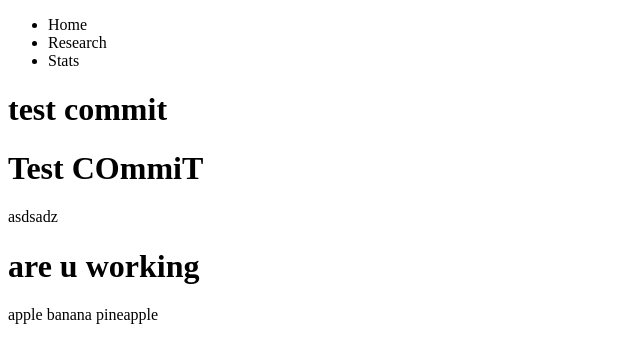
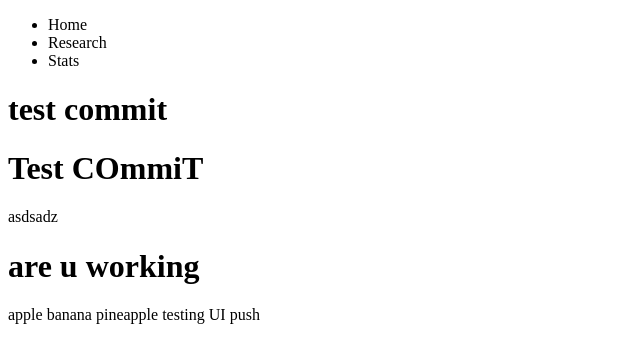
Before and after one commit to hwchw316/Assignment1, a plain HTML site: page index.html in a window 1280 px wide. Shown: the whole page, without its empty margins (0-640 px from the left). Drawn offline with nearby package versions, Linux system fonts and the light colour scheme.

Commit message:
testing UI push

```diff
--- a/index.html
+++ b/index.html
@@ -12,7 +12,7 @@
     <h1>Test COmmiT</h1>asdsadz
     <h1>are u working</h1>
     apple banana pineapple
-
+testing UI push
 
 
     <meta charset="UTF-8">
```
